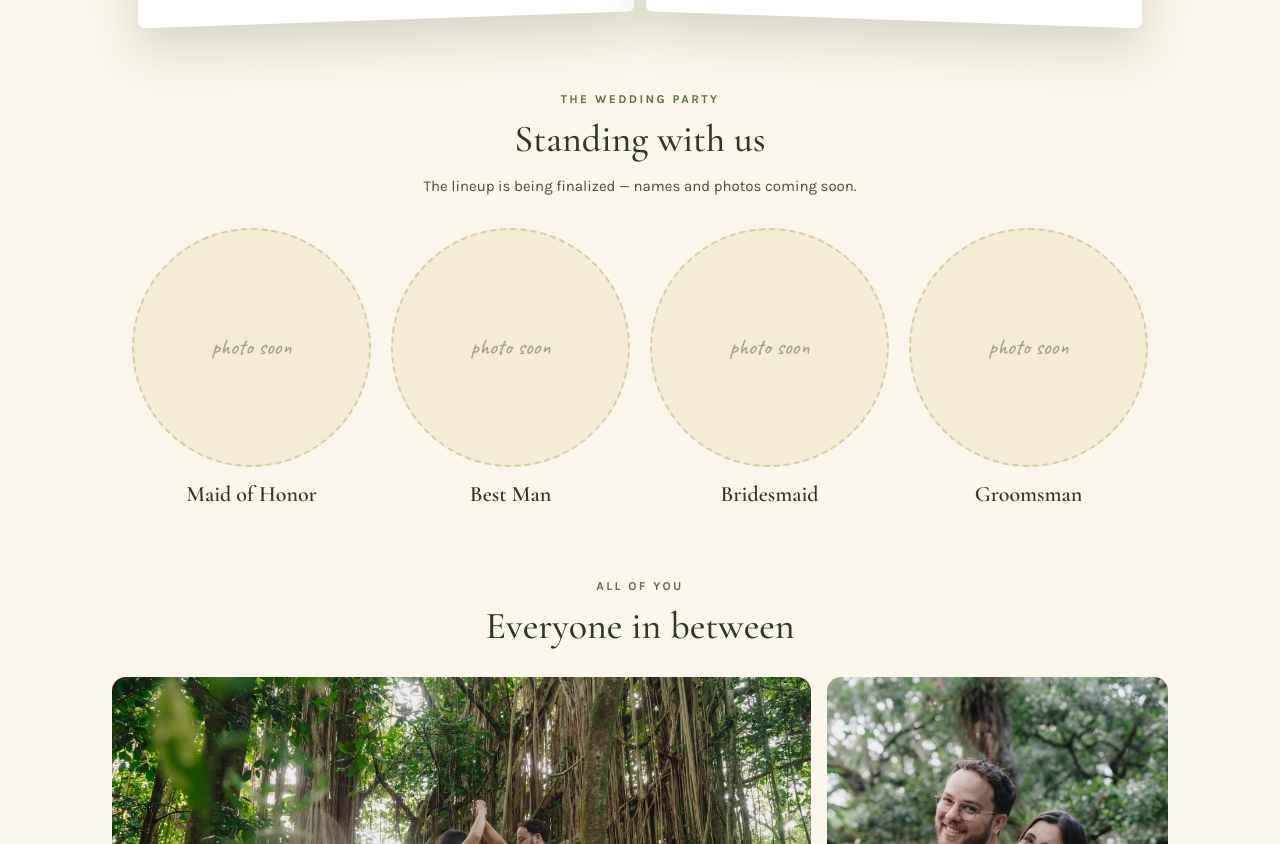
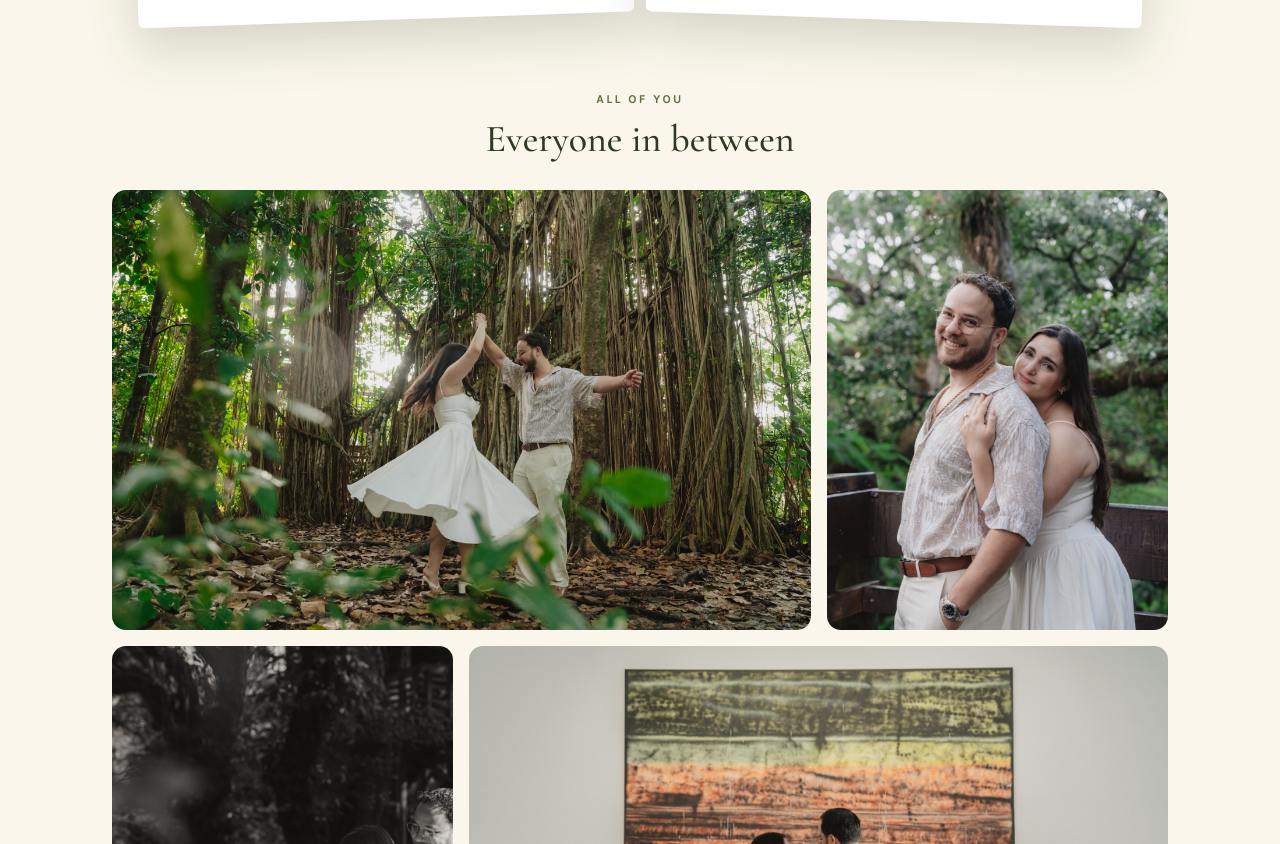
Before and after one commit to DanielEskinazi/shirleyanddaniel.com, a plain HTML site: page gallery.html in a window 1280 px wide. Shown: the part 1000-1844 px from the top of the page. Drawn offline with nearby package versions, Linux system fonts and the light colour scheme.

Commit message:
rearrange

```diff
--- a/gallery.html
+++ b/gallery.html
@@ -50,21 +50,6 @@
     </div>
   </div>
 </section>
-
-<section class="people-section tight-top">
-  <div class="section-head">
-    <div class="label">THE WEDDING PARTY</div>
-    <h2>Standing with us</h2>
-    <p>The lineup is being finalized — names and photos coming soon.</p>
-  </div>
-  <div class="party-grid">
-    <div class="party-member"><div class="circle">photo soon</div><div class="role">Maid of Honor</div></div>
-    <div class="party-member"><div class="circle">photo soon</div><div class="role">Best Man</div></div>
-    <div class="party-member"><div class="circle">photo soon</div><div class="role">Bridesmaid</div></div>
-    <div class="party-member"><div class="circle">photo soon</div><div class="role">Groomsman</div></div>
-  </div>
-</section>
-
 <section class="people-section tight-top" style="max-width:1120px;padding-bottom:88px">
   <div class="section-head">
     <div class="label">ALL OF YOU</div>
```
Also changed, not shown: our-story.html (+5 -5 lines).
